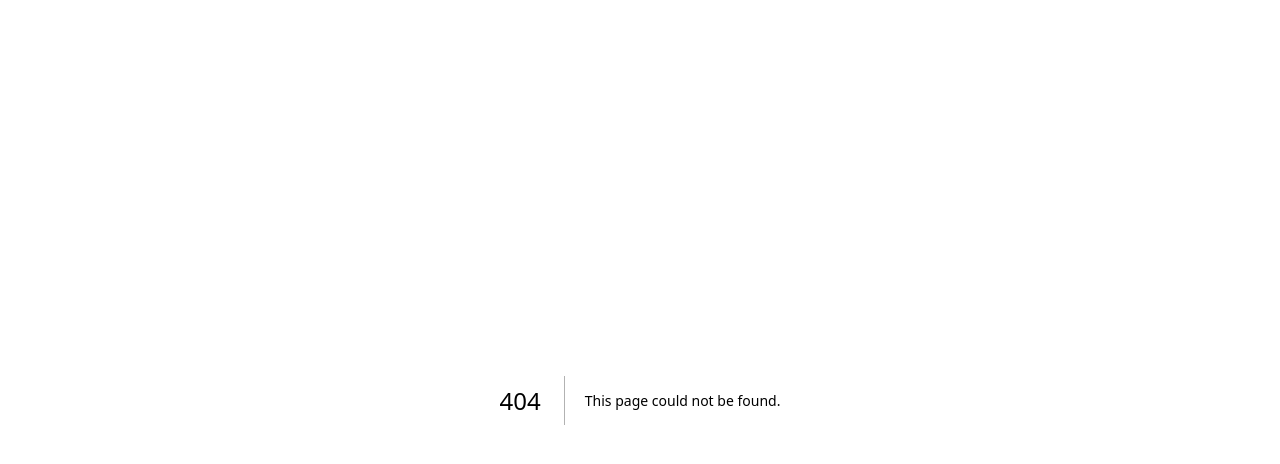
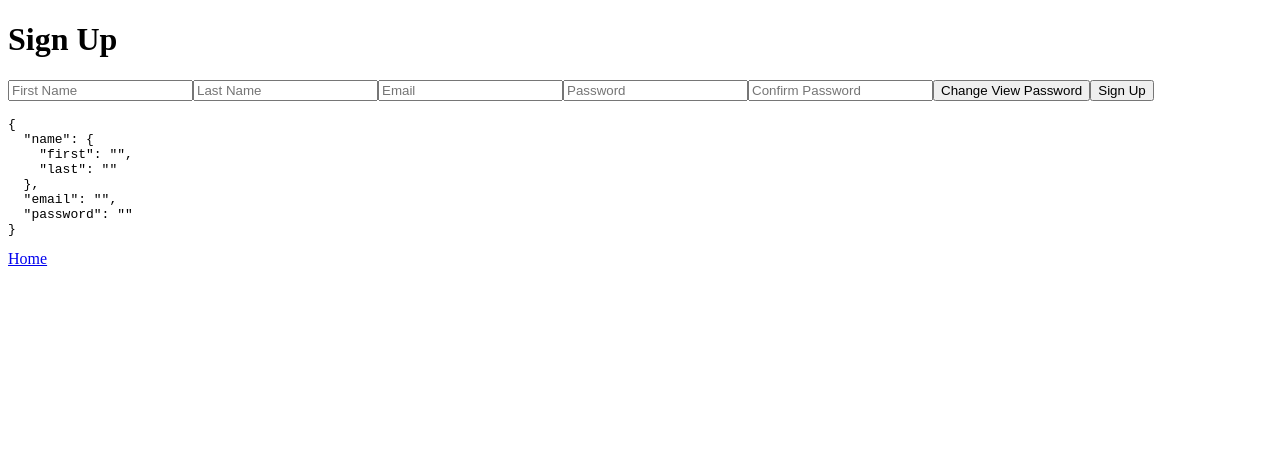
Before and after one commit to DanielCatania/scribble, a Next.js app: page /signUp in a window 1280 px wide. Before the commit this address had no page. Shown: the top 464 px of the page. Built offline with nearby package versions, Linux system fonts and the light colour scheme.

Commit message:
feat: adding sign up form

```diff
--- a/pages/index.js
+++ b/pages/index.js
@@ -1,9 +1,11 @@
 import React from 'react';
+import Link from 'next/link';
 
 export default function Home() {
   return (
     <div>
       <h1>Scribble</h1>
+      <Link href="/signUp">Sign Up</Link>
     </div>
   );
 }
--- /dev/null
+++ b/pages/signUp.js
@@ -0,0 +1,130 @@
+import React from 'react';
+import Link from 'next/link';
+import verifyPassword from '../src/utils/verifyPassword';
+
+export default function SignUp() {
+  const [user, setUser] = React.useState({
+    name: {
+      first: '',
+      last: '',
+    },
+    email: '',
+    password: '',
+  });
+  const [confirmPassword, setConfirmPassword] = React.useState('');
+  const [viewPassword, setViewPassword] = React.useState('password');
+  const [error, setError] = React.useState('');
+
+  return (
+    <div>
+      <h1>Sign Up</h1>
+      <form
+        onSubmit={(e) => {
+          e.preventDefault();
+
+          try {
+            verifyPassword(user.password, confirmPassword);
+            setError('');
+            setUser({
+              name: {
+                first: '',
+                last: '',
+              },
+              email: '',
+              password: '',
+            });
+            setConfirmPassword('');
+          } catch (err) {
+            setError(err.message);
+          }
+        }}
+      >
+        <input
+          type="text"
+          value={user.name.first}
+          placeholder="First Name"
+          required
+          onChange={(e) => {
+            setUser(
+              {
+                ...user,
+                name: {
+                  ...user.name,
+                  first: e.target.value,
+                },
+              },
+            );
+          }}
+        />
+        <input
+          type="text"
+          value={user.name.last}
+          placeholder="Last Name"
+          required
+          onChange={(e) => {
+            setUser(
+              {
+                ...user,
+                name: {
+                  ...user.name,
+                  last: e.target.value,
+                },
+              },
+            );
+          }}
+        />
+        <input
+          type="email"
+          value={user.email}
+          placeholder="Email"
+          required
+          onChange={(e) => {
+            setUser(
+              {
+                ...user,
+                email: e.target.value,
+              },
+            );
+          }}
+        />
+        <input
+          type={viewPassword}
+          value={user.password}
+          placeholder="Password"
+          minLength={8}
+          maxLength={25}
+          required
+          onChange={(e) => {
+            setUser(
+              {
+                ...user,
+                password: e.target.value,
+              },
+            );
+          }}
+        />
+        <input
+          type={viewPassword}
+          value={confirmPassword}
+          placeholder="Confirm Password"
+          minLength={8}
+          maxLength={25}
+          required
+          onChange={(e) => {
+            setConfirmPassword(e.target.value);
+          }}
+        />
+        <button
+          type="button"
+          onClick={() => setViewPassword(viewPassword === 'password' ? 'text' : 'password')}
+        >
+          <span>Change View Password</span>
+        </button>
+        <input type="submit" value="Sign Up" />
+      </form>
+      <p style={{ color: 'red' }}>{error}</p>
+      <pre>{JSON.stringify(user, null, 2)}</pre>
+      <Link href="/">Home</Link>
+    </div>
+  );
+}
--- /dev/null
+++ b/src/utils/verifyPassword.js
@@ -0,0 +1,24 @@
+function verifyPassword(password, confirmPassword = null) {
+  if (confirmPassword && confirmPassword !== password) {
+    throw new Error('The password and confirmation are different');
+  }
+
+  const containsNumbers = password.match(/([0-9])/);
+  if (!containsNumbers) {
+    throw new Error('The password must contain numbers');
+  }
+
+  const containsUpperCaseLetters = password.match(/([A-Z])/);
+  const containsLowerCaseLetters = password.match(/([a-z])/);
+
+  if (!containsLowerCaseLetters || !containsUpperCaseLetters) {
+    throw new Error('The password must contain uppercase and lowercase letters');
+  }
+
+  const containsSpecials = password.match(/([~,!,@,#,$,%,^,&,*,-,_,+,=,?,>,<])/);
+  if (!containsSpecials) {
+    throw new Error('The password must contain special key');
+  }
+}
+
+export default verifyPassword;
```
